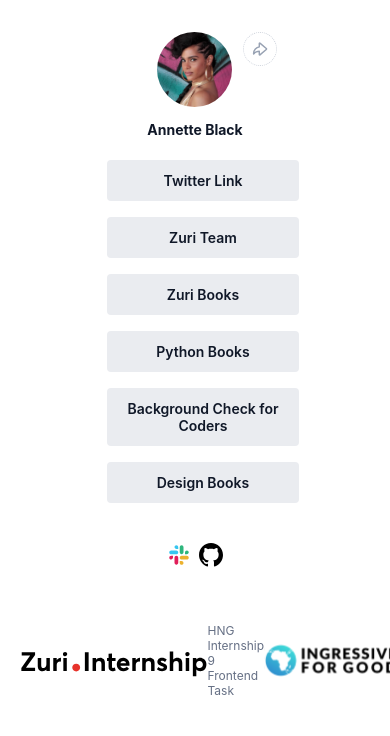
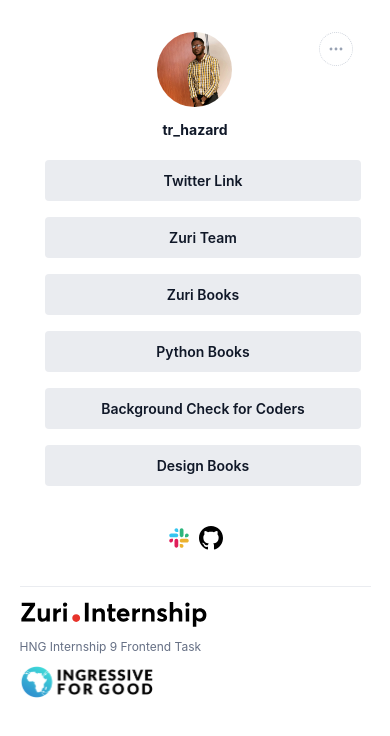
Before and after one commit to trokeibunor/zuri_task_one, a React (Create React App) app: page / in a window 390 px wide. Shown: the top 736 px of the page. Built offline with nearby package versions, Linux system fonts and the light colour scheme.

Commit message:
mobile responsiveness

```diff
--- a/public/index.html
+++ b/public/index.html
@@ -27,7 +27,7 @@
     <link rel="preconnect" href="https://fonts.googleapis.com">
     <link rel="preconnect" href="https://fonts.gstatic.com" crossorigin>
     <link href="https://fonts.googleapis.com/css2?family=Inter:wght@100;200;300;400;500;600;700;800;900&display=swap" rel="stylesheet">
-    <title>React App</title>
+    <title>Zuri Task One</title>
   </head>
   <body>
     <noscript>You need to enable JavaScript to run this app.</noscript>
--- a/src/App.js
+++ b/src/App.js
@@ -1,6 +1,7 @@
 import './App.scss';
 import share from './images/avater_share.svg';
 import avater from './images/avater_img.png';
+import menu from './images/menu_link.svg';
 // social Icons
 import slack from './images/slack.svg';
 import git from './images/git.svg';
@@ -15,23 +16,25 @@
         <div className="avater_section">
           <div className='user'>
             <img id="profile__img" src={avater} alt="avater"/>
-            <p id="username">Annette Black</p>
+            <p id="twitter">tr_hazard</p>
+            <p id="slack">Okeibunor Emmanuel</p>
           </div>
           <img id="share__link" src={share} alt="shareLink"/>
+          <img id="menu__img" src={menu} alt="menuLink"/>
         </div>
         <div className="link_list">
-          <a href='https://' className='link_out'>Twitter Link</a>
-          <a href='https://' className='link_out'>Zuri Team</a>
-          <a href='https://' className='link_out'>Zuri Books</a>
-          <a href='https://' className='link_out'>Python Books</a>
-          <a href='https://' className='link_out'>Background Check for Coders</a>
-          <a href='https://' className='link_out'>Design Books</a>
+          <a href='https://twitter.com/tr_hazard' className='link_out'>Twitter Link</a>
+          <a href='https://training.zuri.team/' className='link_out'>Zuri Team</a>
+          <a href='http://books.zuri.team' className='link_out'>Zuri Books</a>
+          <a href='https://books.zuri.team/python-for-beginners?ref_id=okeibunoremma' className='link_out'>Python Books</a>
+          <a href='https://background.zuri.team' className='link_out'>Background Check for Coders</a>
+          <a href='https://books.zuri.team/design-rules' className='link_out'>Design Books</a>
         </div>
         <div className="socialIcons">
           <a href='https://' className='socialIcon'>
             <img src={slack} alt="slack_icon"/>
           </a>
-          <a href='https://' className='socialIcon'>
+          <a href='https://github.com/trokeibunor' className='socialIcon'>
             <img src={git} alt="git_icon"/>
           </a>
         </div>
--- a/src/App.scss
+++ b/src/App.scss
@@ -20,20 +20,28 @@
                     height: 75px;
                     border-radius: 50px;
                 }
-                #username{
+                #twitter{
                     font-size: 14px;
                     font-weight: 700;
                 }
+                #slack{
+                    display: none;
+                }
             }
-            #share__link{
+            #share__link,#menu__img{
                 width: 24px;
                 height: 24px;
                 border-radius: 50%;
                 padding: 4px;
                 border: 1px dotted #D0D5DD;
+            }
+            #share__link{
                 position: absolute;
                 right: 0;
                 top: 0;
+            }
+            #menu__img{
+                display: none;
             }
         }
         .link_list{
@@ -65,16 +73,51 @@
                 margin: 0 4px;
             }
         }
+        @media screen and (max-width: 1280px){
+            // Tab responsiveness
+            width: 90%;
+            .avater_section{
+                width: 80%;
+            }
+        }
+        @media screen and (max-width: 768px){
+            // Mobile responsiveness
+            .avater_section{
+                width: 90%;
+                #share__link{
+                    display: none;
+                }
+                #menu__img{
+                    display: block;
+                    position: absolute;
+                    top: 0;
+                    right: 0;
+                }
+            }
+            .link_list{
+                width: 90%;
+            }
+        }
     }
     footer{
-        width: 90%;
+        width: 80%;
         margin: 0 auto;
         padding: 8px 0px;
         display: flex;
         justify-content: space-between;
+        border-top: 1px solid #EAECF0;
         p{
             font-size: 12px;
             color: #667085;
         }
+        @media screen and (max-width: 1280px){
+            // Tab responsiveness
+            width: 90%;
+        }
+        @media screen and (max-width: 768px){
+            // Mobile responsiveness
+            flex-direction: column;
+            align-items: flex-start;
+        }
     }
 }
```
Also changed, not shown: src/images/avater_img.png, src/images/menu_link.svg (added).
